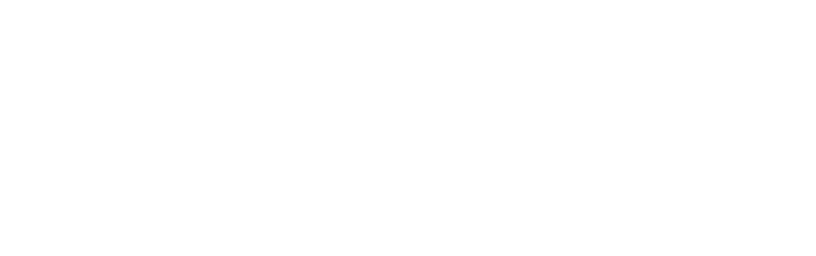
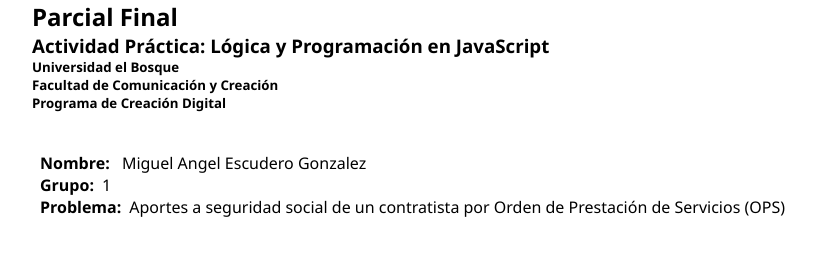
Before and after one commit to Legans-8/Parcial3_EscuderoMiguel_Grupo1_A, a plain HTML site: page index.html in a window 1280 px wide. Shown: the whole page, without its empty margins (0-816 px from the left). Drawn offline with Linux system fonts and the light colour scheme.

Commit message:
conexion html con script.js

```diff
--- a/index.html
+++ b/index.html
@@ -1,11 +1,47 @@
 <!DOCTYPE html>
-<html lang="en">
+<html lang="es">
 <head>
-    <meta charset="UTF-8">
-    <meta name="viewport" content="width=device-width, initial-scale=1.0">
-    <title>Parcial</title>
+  <meta charset="UTF-8">
+  <meta name="viewport" content="width=device-width, initial-scale=1.0">
+  <title>Lenbguajes Digitales III - PARCIAL FINAL</title>
+  <style>
+    * {
+      margin: 0;
+      padding: 0px 8px;
+      font-family: "Segoe UI", system-ui, -apple-system, Arial, sans-serif;
+    }
+
+    section{
+      padding: 0px 8px;
+      margin-bottom: 40px;
+
+      ul {
+        list-style: none;
+        padding: 0;
+        margin: 0;
+      }
+
+      strong{
+        font-weight: 600;
+      }
+    }
+  </style>
 </head>
 <body>
-
+  <script src=script.js></script>
+  <section>
+    <h1>Parcial Final</h1>
+    <h3>Actividad Práctica: Lógica y Programación en JavaScript</h3>
+    <h5>Universidad el Bosque</h5>
+    <h5>Facultad de Comunicación y Creación</h5>
+    <h5>Programa de Creación Digital</h5>
+  </section>
+  <section>
+    <ul>
+      <li><strong>Nombre: </strong>Miguel Angel Escudero Gonzalez</li>
+      <li><strong>Grupo:</strong>1</li>
+      <li><strong>Problema:</strong>Aportes a seguridad social de un contratista por Orden de Prestación de Servicios (OPS)</li>
+    </ul>
+  </section>
 </body>
 </html>
```
